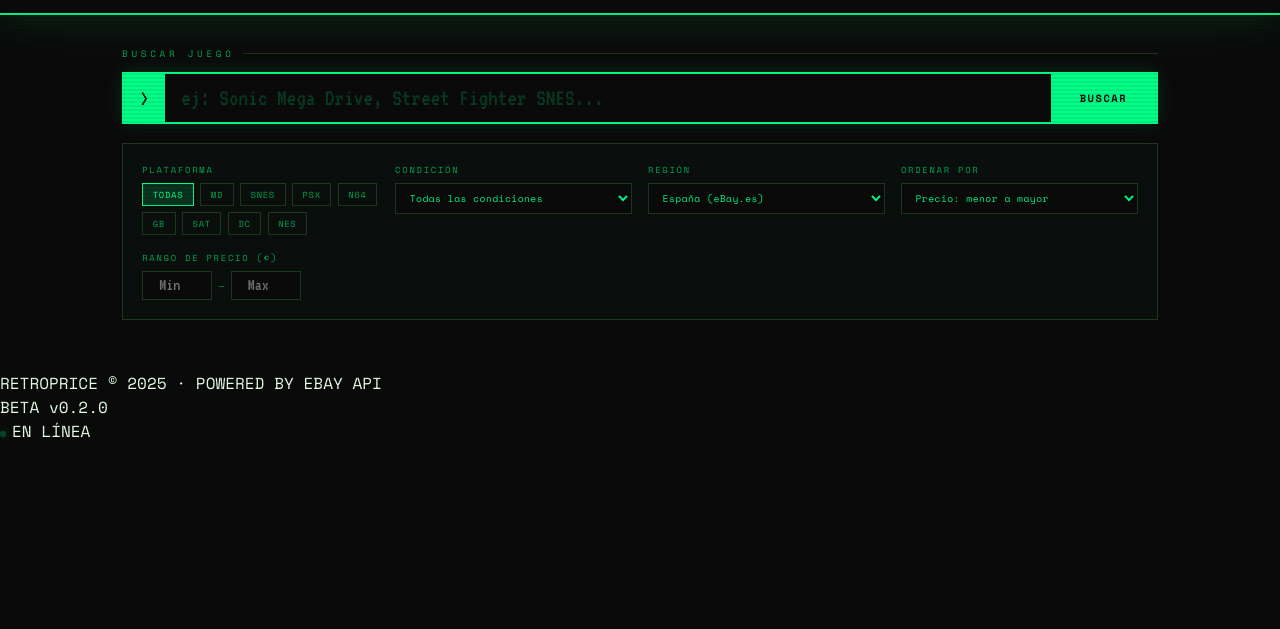
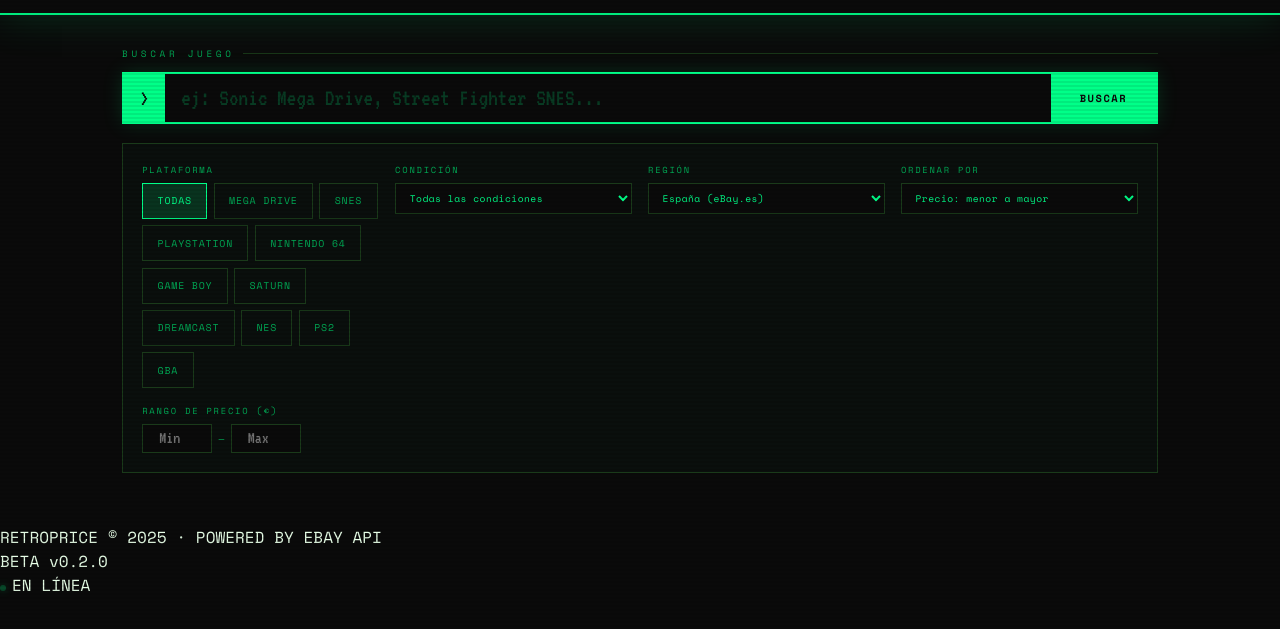
Before and after one commit to davidbranchini-coder/retroprice, a website: page public/index.html in a window 1280 px wide. Shown: the part 147-776 px from the top of the page. Drawn offline with nearby package versions, Linux system fonts and the light colour scheme.

Commit message:
plataformas, chips grandes, region españa

```diff
--- a/public/index.html
+++ b/public/index.html
@@ -120,14 +120,17 @@
   .chips-row { display: flex; gap: 0.4rem; flex-wrap: wrap; }
   .chip {
     border: 1px solid var(--border);
-    padding: 0.25rem 0.6rem;
-    font-size: 0.55rem;
+    padding: 0.5rem 0.9rem;
+    font-size: 0.62rem;
     letter-spacing: 0.08em;
     color: var(--green-dim);
     cursor: pointer;
     transition: all 0.15s;
     text-transform: uppercase;
     user-select: none;
+    min-height: 36px;
+    display: flex;
+    align-items: center;
   }
   .chip:hover, .chip.active { border-color: var(--green); color: var(--green); background: var(--green-glow); }
 
@@ -264,14 +267,16 @@
       <div class="filtro-label">Plataforma</div>
       <div class="chips-row" id="chipPlataforma">
         <div class="chip active" data-val="">TODAS</div>
-        <div class="chip" data-val="Mega Drive">MD</div>
-        <div class="chip" data-val="SNES">SNES</div>
-        <div class="chip" data-val="PlayStation">PSX</div>
-        <div class="chip" data-val="Nintendo 64">N64</div>
-        <div class="chip" data-val="Game Boy">GB</div>
-        <div class="chip" data-val="Saturn">SAT</div>
-        <div class="chip" data-val="Dreamcast">DC</div>
-        <div class="chip" data-val="NES">NES</div>
+        <div class="chip" data-val="Mega Drive">MEGA DRIVE</div>
+        <div class="chip" data-val="Super Nintendo SNES">SNES</div>
+        <div class="chip" data-val="PlayStation PS1">PLAYSTATION</div>
+        <div class="chip" data-val="Nintendo 64 N64">NINTENDO 64</div>
+        <div class="chip" data-val="Game Boy">GAME BOY</div>
+        <div class="chip" data-val="Sega Saturn">SATURN</div>
+        <div class="chip" data-val="Dreamcast">DREAMCAST</div>
+        <div class="chip" data-val="NES Nintendo">NES</div>
+        <div class="chip" data-val="PlayStation 2 PS2">PS2</div>
+        <div class="chip" data-val="Game Boy Advance GBA">GBA</div>
       </div>
     </div>
 
```
Also changed, not shown: server.js (+4 -3 lines).
